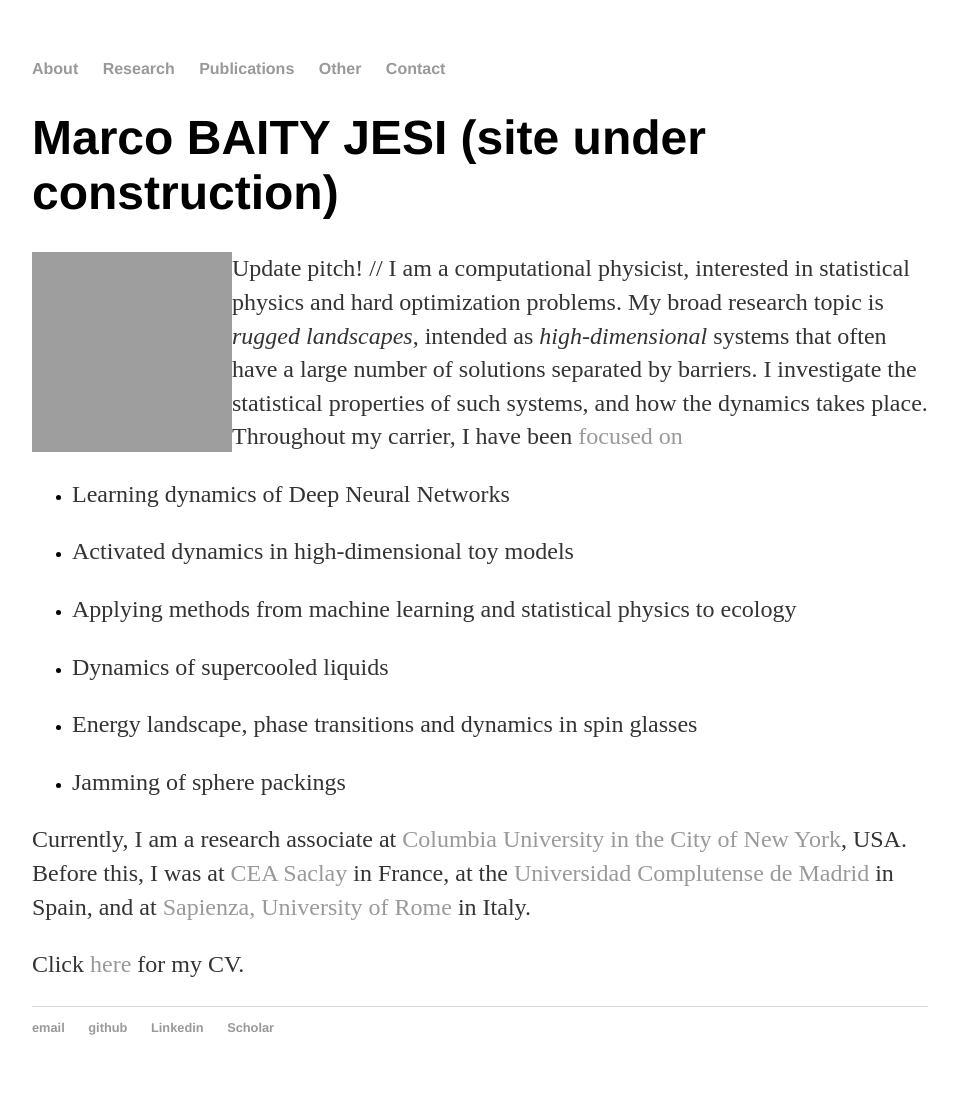
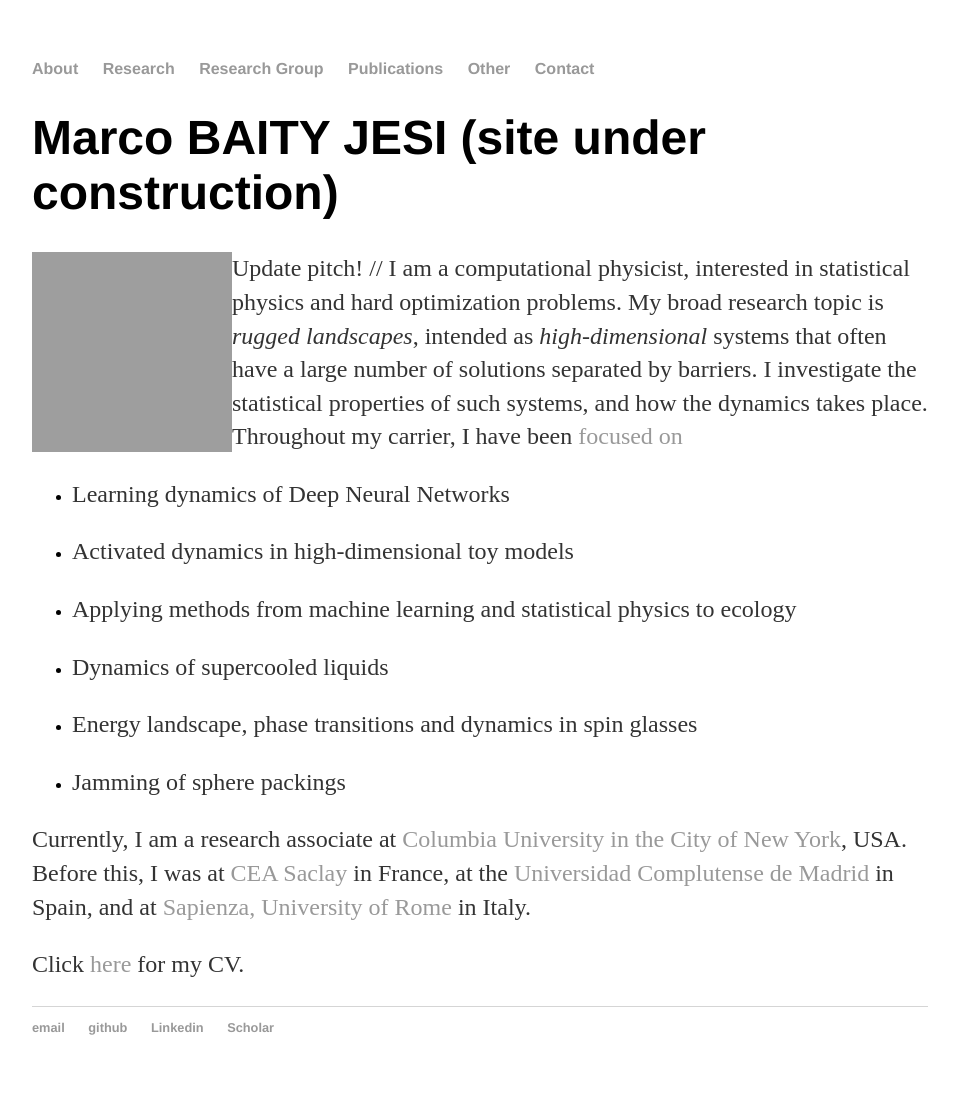
Before and after one commit to mbaityje/mbaityje.github.io, a Jekyll site: the page built from index.html, in a window 1280 px wide. Shown: the whole page, without its empty margins (160-1117 px from the left). Built offline with Jekyll 4.4.1, drawn with Linux system fonts in a browser that asks for light colours; grey boxes are pictures that could not be loaded.

Commit message:
Trying to get image to work

```diff
--- a/_layouts/default.html
+++ b/_layouts/default.html
@@ -10,6 +10,7 @@
 	    		<ul>
 	        		<li><a href="/">About</a></li>
 	        		<li><a href="/research">Research</a></li>
+	        		<li><a href="/group">Research Group</a></li>
 	        		<li><a href="/publications">Publications</a></li>
 	        		<li><a href="/other">Other</a></li>
 	        		<li><a href="/contact">Contact</a></li>
--- a/index.html
+++ b/index.html
@@ -4,7 +4,7 @@
 ---
 <div class="blurb">
 	<h1>Marco BAITY JESI (site under construction)</h1>
-	<img src="https://www.eawag.ch/fileadmin/user_upload/tx_userprofiles/profileImages/baityjma.jpg" width="200" height="200" alt="" style="float:left" class="padding">
+	<img src="https://www.eawag.ch/fileadmin/user_upload/tx_userprofiles/profileImages/baityjma.jpg" width="200" height="200" alt="" style="float:left">
 	<p>
 		Update pitch! // I am a computational physicist, interested in statistical physics and hard optimization problems.
 		My broad research topic is <em>rugged landscapes</em>, intended as <em>high-dimensional</em>
```
